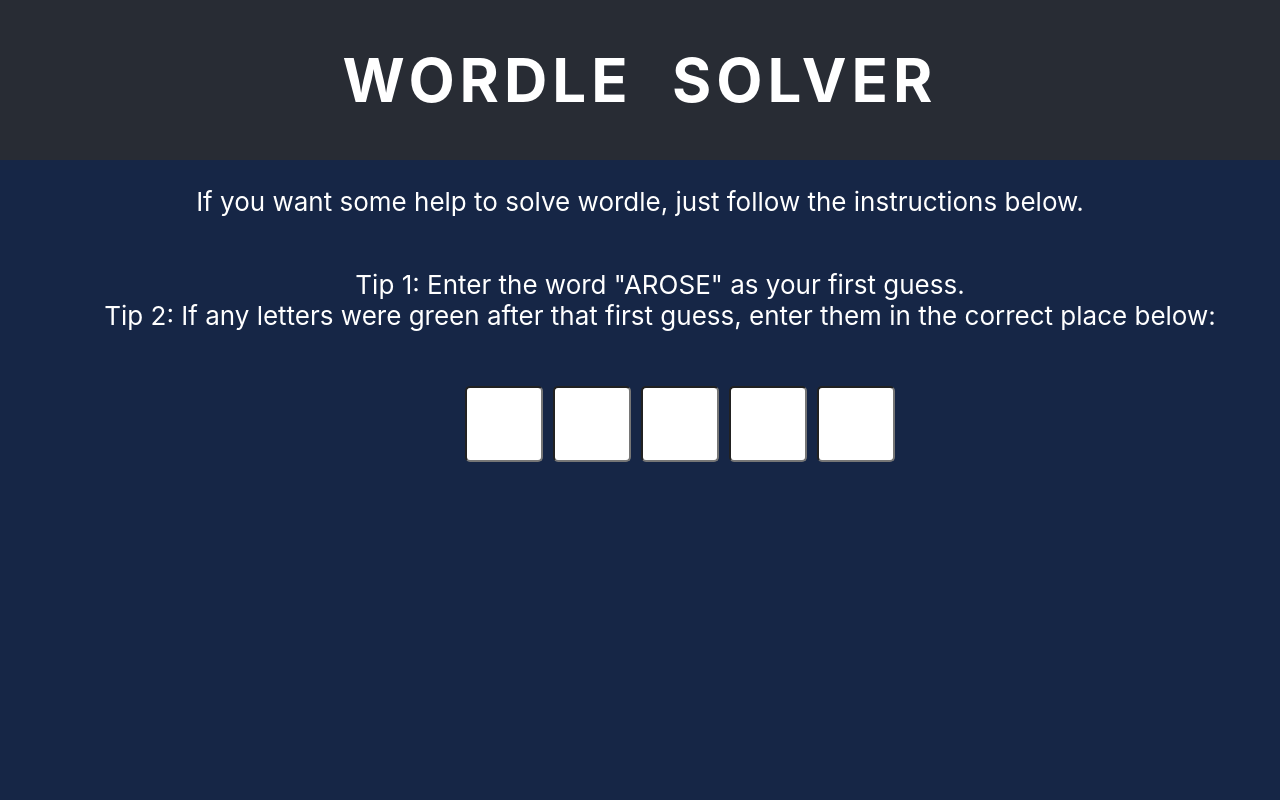
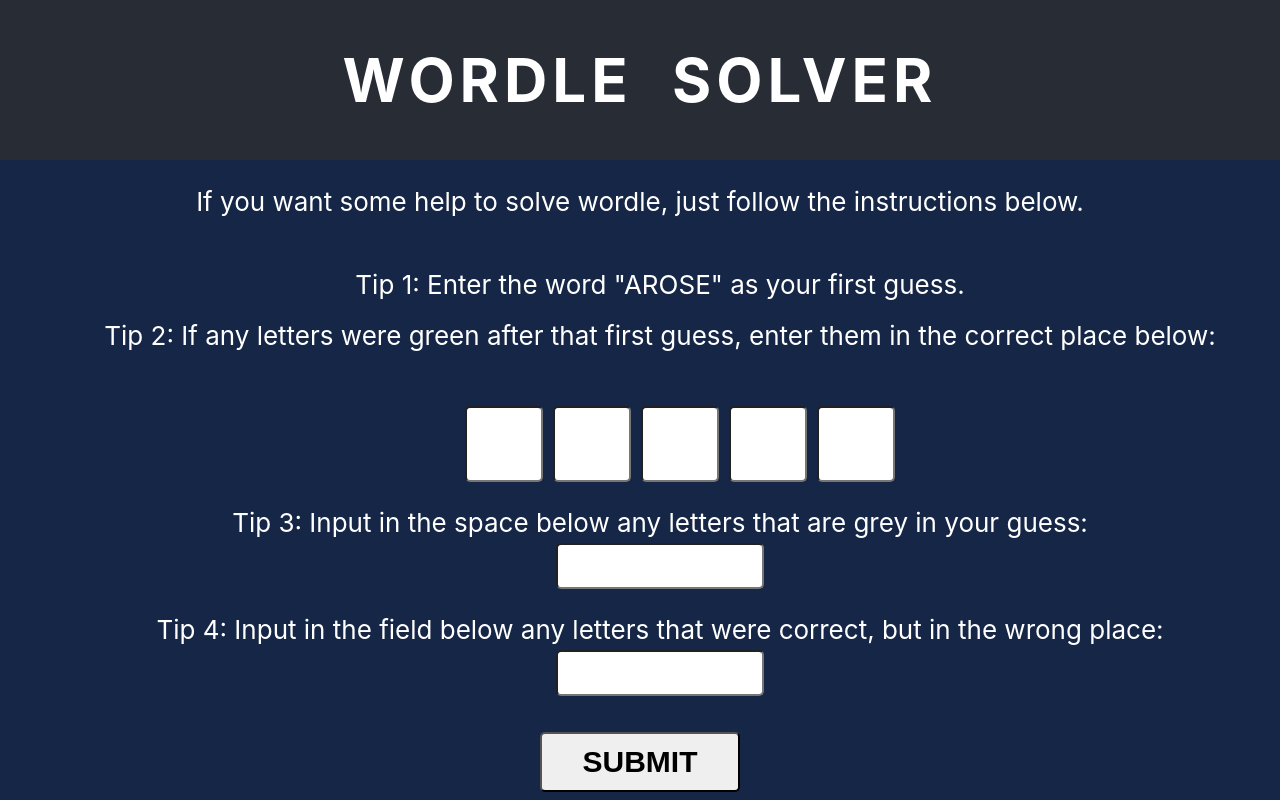
Before and after one commit to mrbaker1917/wordle_solver, a React (Create React App) app: page / in a window 1280 px wide. Built offline with nearby package versions, Linux system fonts and the light colour scheme.

Commit message:
adds rest of input fields

```diff
--- a/src/App.css
+++ b/src/App.css
@@ -45,25 +45,63 @@
   list-style: none;
 }
 
+li {
+  margin-top: 20px;
+}
+
 .place-list {
   margin-top: 50px;
 }
 .place-list li {
   display: inline;
 }
-input {
+.place-list input {
   height: 70px;
   width: 70px;
   margin: 5px;
   text-align: center;
   font-size: 50px;
-  text-transform: capitalize;
+  text-transform: uppercase;
   font-weight: 900;
   border-radius: 5px;
 }
 
 .App-link {
   color: #61dafb;
+}
+
+.banned-letters {
+  height: 40px;
+  width: 200px;
+  margin: 5px;
+  text-align: center;
+  font-size: 50px;
+  text-transform: uppercase;
+  font-weight: 900;
+  border-radius: 5px;
+}
+
+.right-letters {
+  height: 40px;
+  width: 200px;
+  margin: 5px;
+  text-align: center;
+  font-size: 50px;
+  text-transform: uppercase;
+  font-weight: 900;
+  border-radius: 5px;
+}
+
+.submit-button {
+  height: 60px;
+  width: 200px;
+  margin: 5px;
+  padding: 5px;
+  text-align: center;
+  font-size: 30px;
+  text-transform: uppercase;
+  font-weight: 900;
+  border-radius: 5px;
 }
 
 @keyframes App-logo-spin {
--- a/src/App.js
+++ b/src/App.js
@@ -1,4 +1,4 @@
-import './App.css';
+import "./App.css";
 
 function App() {
   return (
@@ -6,20 +6,49 @@
       <header className="App-header">
         <h1>WORDLE SOLVER</h1>
       </header>
-      <body className='App-body'>
-      <p>If you want some help to solve wordle, just follow the instructions below.</p>
-      <ul>
-        <li>Tip 1: Enter the word "AROSE" as your first guess.</li>
-        <li>Tip 2: If any letters were green after that first guess, enter them in the correct place below:</li>
-        <li><ul className='place-list'>
-          <li className='placers'><input/></li>
-          <li className='placers'><input/></li>
-          <li className='placers'><input/></li>
-          <li className='placers'><input/></li>
-          <li className='placers'><input/></li>
-          </ul></li>
-      </ul>
-    </body>
+      <body className="App-body">
+        <p>
+          If you want some help to solve wordle, just follow the instructions
+          below.
+        </p>
+        <form>
+          <ul>
+            <li>Tip 1: Enter the word "AROSE" as your first guess.</li>
+            <li>
+              Tip 2: If any letters were green after that first guess, enter
+              them in the correct place below:
+            </li>
+            <li>
+              <ul className="place-list">
+                <li className="placers">
+                  <input />
+                </li>
+                <li className="placers">
+                  <input />
+                </li>
+                <li className="placers">
+                  <input />
+                </li>
+                <li className="placers">
+                  <input />
+                </li>
+                <li className="placers">
+                  <input />
+                </li>
+              </ul>
+            </li>
+            <li>Tip 3: Input in the space below any letters that are grey in your guess:
+              <br/>
+              <input className="banned-letters" />
+            </li>
+            <li>Tip 4: Input in the field below any letters that were correct, but in the wrong place:
+              <br/>
+              <input className="right-letters" />
+            </li>
+          </ul>
+          <button className="submit-button">Submit</button>
+        </form>
+      </body>
     </div>
   );
 }
```
Also changed, not shown: 1 other file (tests, documents, lock files or other folders).
